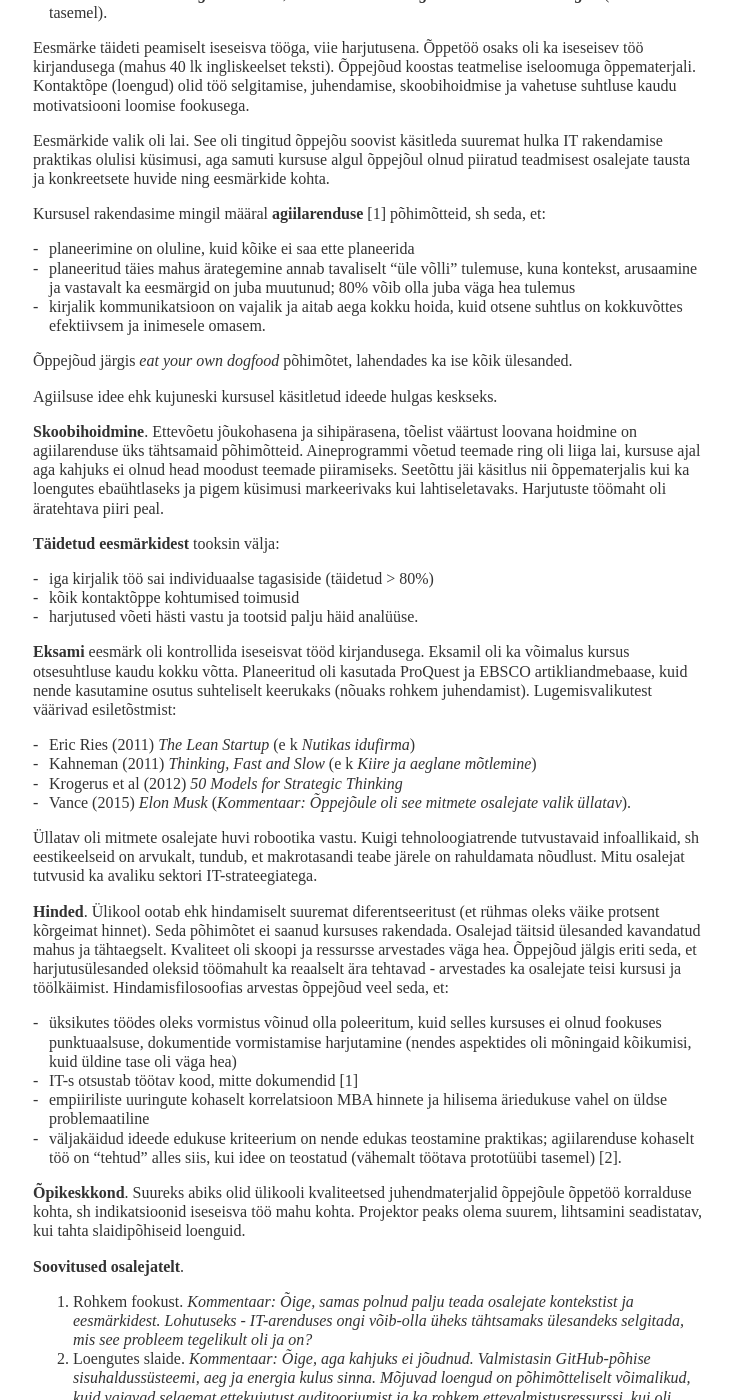
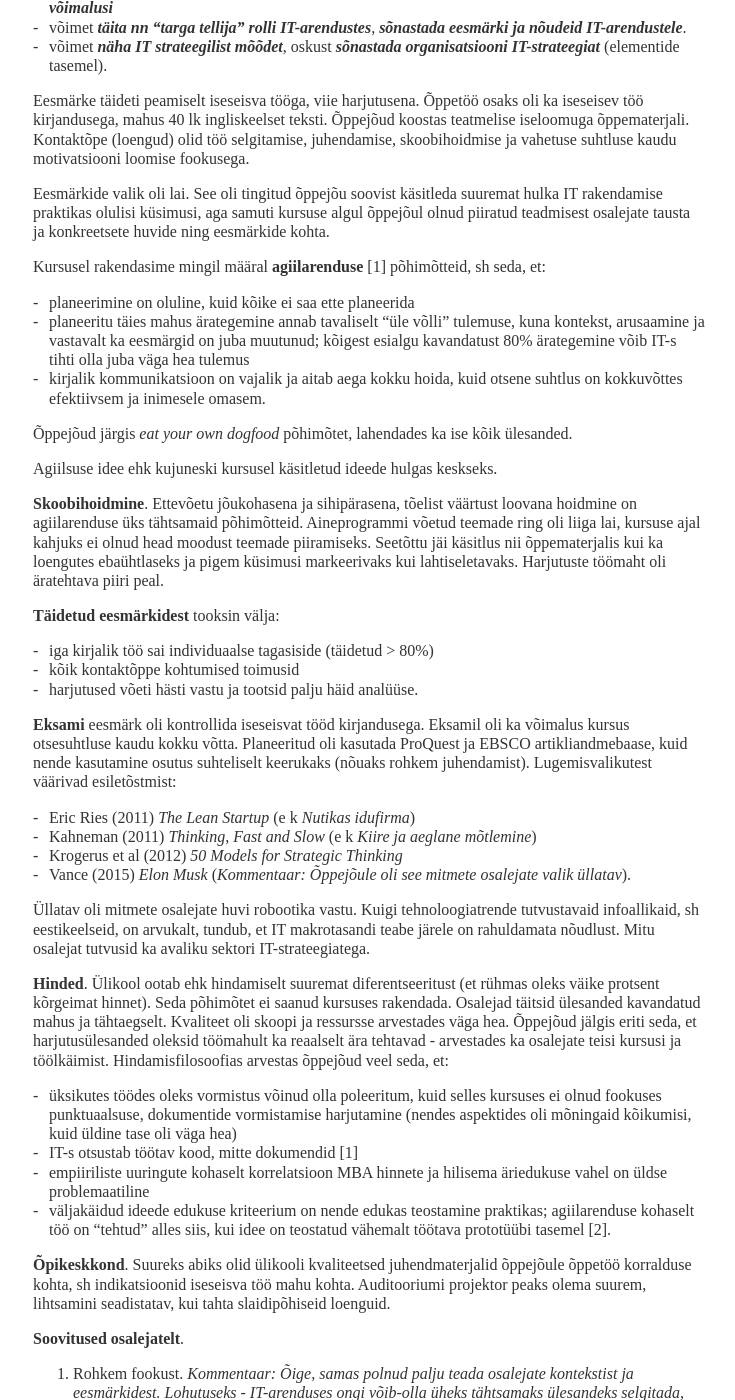
Before and after one commit to agiil/IT, a Jekyll site: the page built from Kokkuvote.md, in a window 1280 px wide and 1400 px high, scrolled down 461 px. Shown: the whole window, without its empty margins (111-846 px from the left). Built offline with Jekyll 4.4.1, drawn with Linux system fonts in a browser that asks for light colours; some of the changed text lies outside the part shown.

Commit message:
Lisandused kokkuvõttele.

```diff
--- a/Kokkuvote.md
+++ b/Kokkuvote.md
@@ -20,21 +24,21 @@
 - võimet ***täita nn "targa tellija" rolli IT-arendustes***, ***sõnastada eesmärki ja nõudeid IT-arendustele***.
 - võimet ***näha IT strateegilist mõõdet***, oskust ***sõnastada organisatsiooni IT-strateegiat*** (elementide tasemel).
 
-Eesmärke täideti peamiselt iseseisva tööga, viie harjutusena. Õppetöö osaks oli ka iseseisev töö kirjandusega (mahus 40 lk ingliskeelset teksti). Õppejõud koostas teatmelise iseloomuga õppematerjali. Kontaktõpe (loengud) olid töö selgitamise, juhendamise, skoobihoidmise ja vahetuse suhtluse kaudu motivatsiooni loomise fookusega.
+Eesmärke täideti peamiselt iseseisva tööga, viie harjutusena. Õppetöö osaks oli ka iseseisev töö kirjandusega, mahus 40 lk ingliskeelset teksti. Õppejõud koostas teatmelise iseloomuga õppematerjali. Kontaktõpe (loengud) olid töö selgitamise, juhendamise, skoobihoidmise ja vahetuse suhtluse kaudu motivatsiooni loomise fookusega.
 
 Eesmärkide valik oli lai. See oli tingitud õppejõu soovist käsitleda suuremat hulka IT rakendamise praktikas olulisi küsimusi, aga samuti kursuse algul õppejõul olnud piiratud teadmisest osalejate tausta ja konkreetsete huvide ning eesmärkide kohta.
 
 Kursusel rakendasime mingil määral **agiilarenduse** [1] põhimõtteid, sh seda, et:
 
 - planeerimine on oluline, kuid kõike ei saa ette planeerida
-- planeeritud täies mahus ärategemine annab tavaliselt "üle võlli" tulemuse, kuna kontekst, arusaamine ja vastavalt ka eesmärgid on juba muutunud; 80% võib olla juba väga hea tulemus
+- planeeritu täies mahus ärategemine annab tavaliselt "üle võlli" tulemuse, kuna kontekst, arusaamine ja vastavalt ka eesmärgid on juba muutunud; kõigest esialgu kavandatust 80% ärategemine võib IT-s tihti olla juba väga hea tulemus
 - kirjalik kommunikatsioon on vajalik ja aitab aega kokku hoida, kuid otsene suhtlus on kokkuvõttes efektiivsem ja inimesele omasem.
 
 Õppejõud järgis _eat your own dogfood_ põhimõtet, lahendades ka ise kõik ülesanded.
 
 Agiilsuse idee ehk kujuneski kursusel käsitletud ideede hulgas keskseks.
 
-**Skoobihoidmine**. Ettevõetu jõukohasena ja sihipärasena, tõelist väärtust loovana hoidmine on agiilarenduse üks tähtsamaid põhimõtteid. Aineprogrammi võetud teemade ring oli liiga lai, kursuse ajal aga kahjuks ei olnud head moodust teemade piiramiseks. Seetõttu jäi käsitlus nii õppematerjalis kui ka loengutes ebaühtlaseks ja pigem küsimusi markeerivaks kui lahtiseletavaks. Harjutuste töömaht oli äratehtava piiri peal.
+**Skoobihoidmine**. Ettevõetu jõukohasena ja sihipärasena, tõelist väärtust loovana hoidmine on agiilarenduse üks tähtsamaid põhimõtteid. Aineprogrammi võetud teemade ring oli liiga lai, kursuse ajal kahjuks ei olnud head moodust teemade piiramiseks. Seetõttu jäi käsitlus nii õppematerjalis kui ka loengutes ebaühtlaseks ja pigem küsimusi markeerivaks kui lahtiseletavaks. Harjutuste töömaht oli äratehtava piiri peal.
 
 **Täidetud eesmärkidest** tooksin välja:
 
@@ -49,16 +53,16 @@
 - Krogerus et al (2012) _50 Models for Strategic Thinking_
 - Vance (2015) _Elon Musk_ (_Kommentaar: Õppejõule oli see mitmete osalejate valik üllatav_).
 
-Üllatav oli mitmete osalejate huvi robootika vastu. Kuigi tehnoloogiatrende tutvustavaid infoallikaid, sh eestikeelseid on arvukalt, tundub, et makrotasandi teabe järele on rahuldamata nõudlust. Mitu osalejat tutvusid ka avaliku sektori IT-strateegiatega.
+Üllatav oli mitmete osalejate huvi robootika vastu. Kuigi tehnoloogiatrende tutvustavaid infoallikaid, sh eestikeelseid, on arvukalt, tundub, et IT makrotasandi teabe järele on rahuldamata nõudlust. Mitu osalejat tutvusid ka avaliku sektori IT-strateegiatega.
 
 **Hinded**. Ülikool ootab ehk hindamiselt suuremat diferentseeritust (et rühmas oleks väike protsent kõrgeimat hinnet). Seda põhimõtet ei saanud kursuses rakendada. Osalejad täitsid ülesanded kavandatud mahus ja tähtaegselt. Kvaliteet oli skoopi ja ressursse arvestades väga hea. Õppejõud jälgis eriti seda, et harjutusülesanded oleksid töömahult ka reaalselt ära tehtavad - arvestades ka osalejate teisi kursusi ja töölkäimist. Hindamisfilosoofias arvestas õppejõud veel seda, et:
 
 - üksikutes töödes oleks vormistus võinud olla poleeritum, kuid selles kursuses ei olnud fookuses punktuaalsuse, dokumentide vormistamise harjutamine (nendes aspektides oli mõningaid kõikumisi, kuid üldine tase oli väga hea)
 - IT-s otsustab töötav kood, mitte dokumendid [1]
 - empiiriliste uuringute kohaselt korrelatsioon MBA hinnete ja hilisema äriedukuse vahel on üldse problemaatiline
-- väljakäidud ideede edukuse kriteerium on nende edukas teostamine praktikas; agiilarenduse kohaselt töö on "tehtud" alles siis, kui idee on teostatud (vähemalt töötava prototüübi tasemel) [2].
+- väljakäidud ideede edukuse kriteerium on nende edukas teostamine praktikas; agiilarenduse kohaselt töö on "tehtud" alles siis, kui idee on teostatud vähemalt töötava prototüübi tasemel [2].
 
-**Õpikeskkond**. Suureks abiks olid ülikooli kvaliteetsed juhendmaterjalid õppejõule õppetöö korralduse kohta, sh indikatsioonid iseseisva töö mahu kohta. Projektor peaks olema suurem, lihtsamini seadistatav, kui tahta slaidipõhiseid loenguid.
+**Õpikeskkond**. Suureks abiks olid ülikooli kvaliteetsed juhendmaterjalid õppejõule õppetöö korralduse kohta, sh indikatsioonid iseseisva töö mahu kohta. Auditooriumi projektor peaks olema suurem, lihtsamini seadistatav, kui tahta slaidipõhiseid loenguid.
 
 **Soovitused osalejatelt**.
 
```
Also changed, not shown: other parts of Kokkuvote.md (+5 -1 lines).
